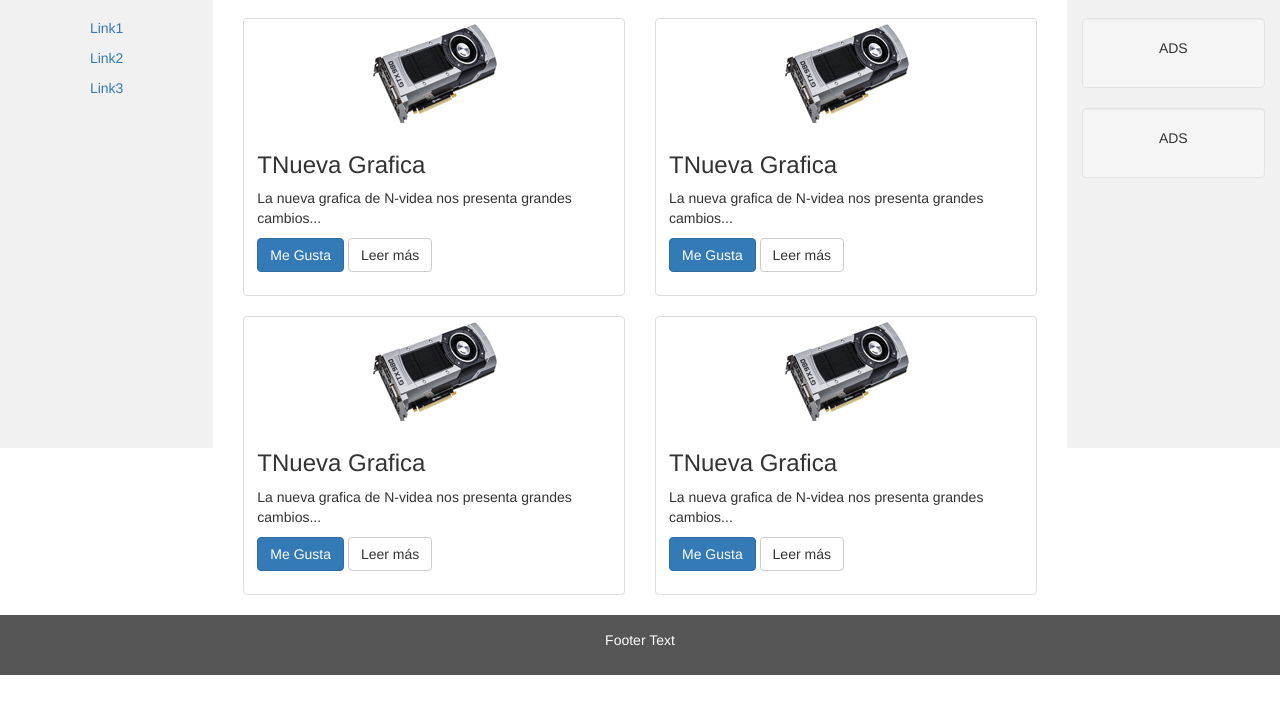
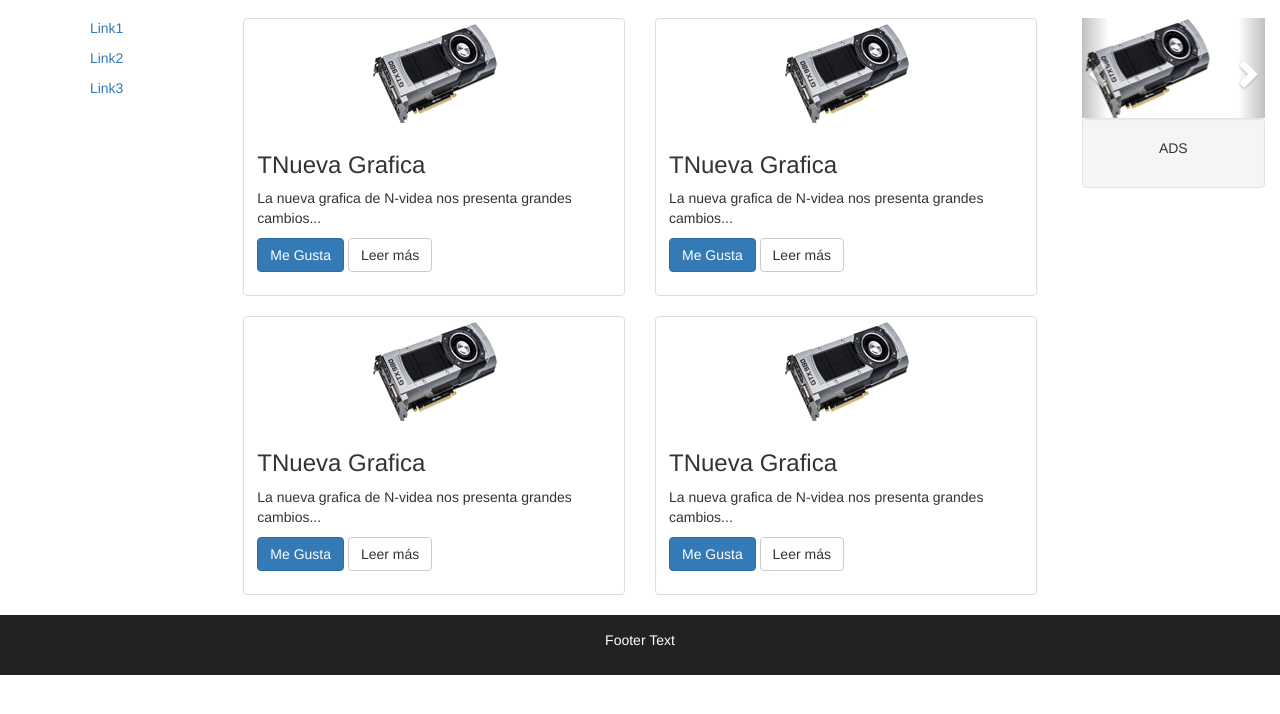
Before and after one commit to JuanEnrique/bootstrap, a plain HTML site: page index.html in a window 1280 px wide. Shown: the part 54-768 px from the top of the page. Drawn offline with nearby package versions, Linux system fonts and the light colour scheme; a web font is replaced by a local one.

Commit message:
carrusel versión 0.01

```diff
--- a/index.html
+++ b/index.html
@@ -19,16 +19,16 @@
     /* Set height of the grid so .sidenav can be 100% (adjust as needed) */
     .row.content {height: 450px}
 
-    /* Set gray background color and 100% height */
+    /* Background gris y 100% tamaño para las columnas laterales \ Set gray background color and 100% height */
     .sidenav {
       padding-top: 20px;
-      background-color: #f1f1f1;
+      //background-color: #f1f1f1;
       height: 100%;
     }
 
     /* Set black background color, white text and some padding */
     footer {
-      background-color: #555;
+      background-color: #222222;
       color: white;
       padding: 15px;
     }
@@ -157,9 +157,47 @@
 
     </section>
 
-    <div class="col-sm-2 sidenav">
-      <div class="well">
-        <p>ADS</p>
+    <div class="col-sm-2 sidenav ">
+
+      <div >
+        <div id="myCarousel" class="carousel slide" data-ride="carousel">
+            <!-- Indicators -->
+            <!-- <ol class="carousel-indicators">
+              <li data-target="#myCarousel" data-slide-to="0" class="active"></li>
+              <li data-target="#myCarousel" data-slide-to="1"></li>
+              <li data-target="#myCarousel" data-slide-to="2"></li>
+              <li data-target="#myCarousel" data-slide-to="3"></li>
+            </ol> -->
+
+            <!-- Wrapper for slides -->
+            <div class="carousel-inner" role="listbox">
+              <div class="item active">
+                <img src="tarjetagrafica.png" alt="Chania">
+              </div>
+
+              <div class="item">
+                <img src="tarjetagrafica.png" alt="Chania">
+              </div>
+
+              <div class="item">
+                <img src="tarjetagrafica.png" alt="Flower">
+              </div>
+
+              <div class="item">
+                <img src="tarjetagrafica.png" alt="Flower">
+              </div>
+            </div>
+
+            <!-- Left and right controls -->
+            <a class="left carousel-control" href="#myCarousel" role="button" data-slide="prev">
+              <span class="glyphicon glyphicon-chevron-left" aria-hidden="true"></span>
+              <span class="sr-only">Previous</span>
+            </a>
+            <a class="right carousel-control" href="#myCarousel" role="button" data-slide="next">
+              <span class="glyphicon glyphicon-chevron-right" aria-hidden="true"></span>
+              <span class="sr-only">Next</span>
+            </a>
+          </div>
       </div>
       <div class="well">
         <p>ADS</p>
```
Lines whose indentation alone changed are shown as unchanged.
